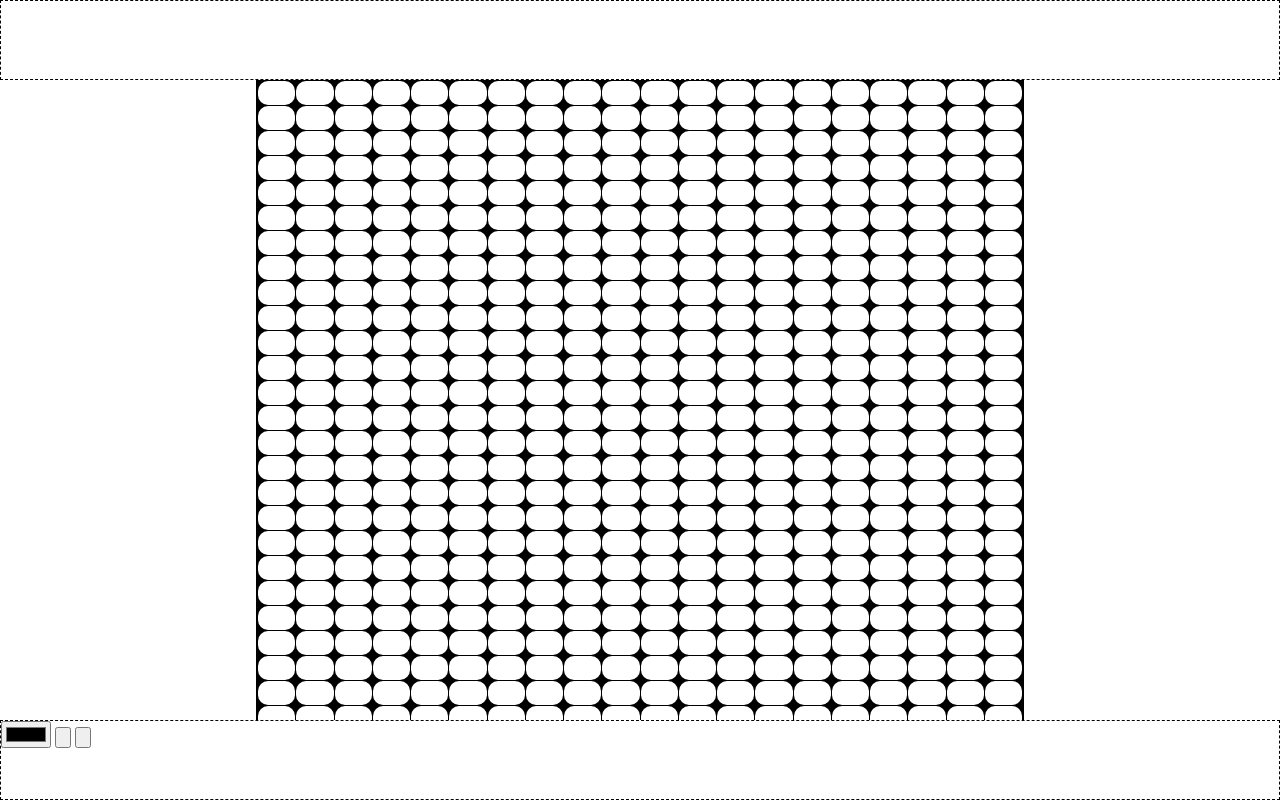
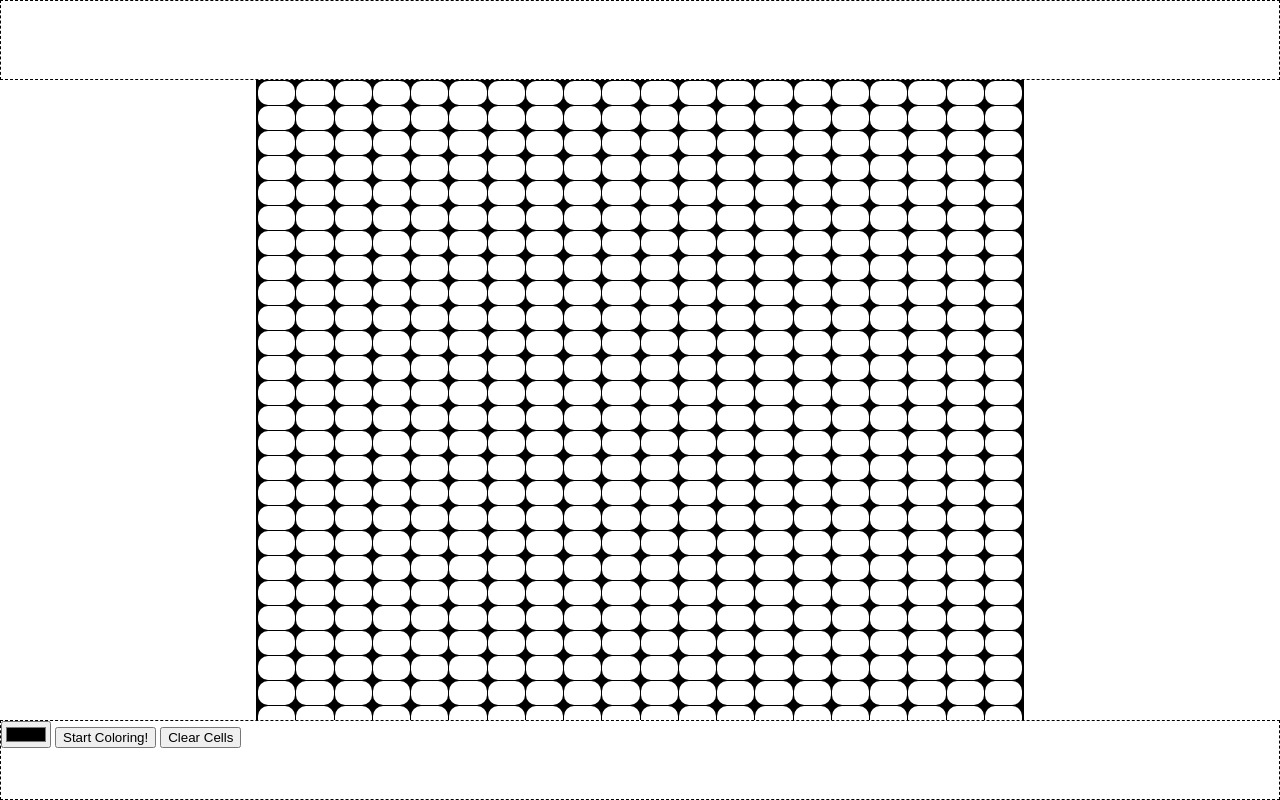
Before and after one commit to kokokonotsu/Cells-and-Grids, a plain HTML site: page index.html in a window 1280 px wide. Drawn offline with Linux system fonts and the light colour scheme.

Commit message:
Added VAlues to buttons

```diff
--- a/index.html
+++ b/index.html
@@ -18,8 +18,8 @@
     </main>
     <footer>
         <input type="color" id="colorPicker" value="#000000">
-        <input type="button" id="setCells" onclick="setCells()">
-        <input type="button" id="clearCells" onclick="clearCells()">
+        <input type="button" id="setCells" value="Start Coloring!" onclick="setCells()">
+        <input type="button" id="clearCells" value="Clear Cells" onclick="clearCells()">
     </footer>
     </div>
 </body>
```
